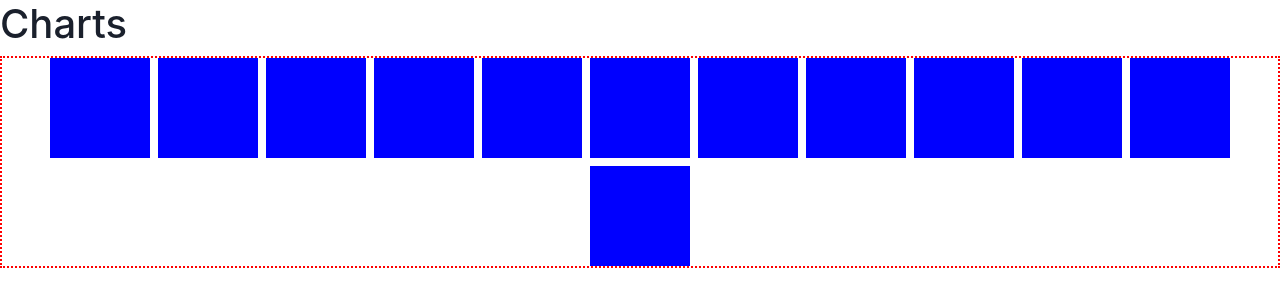
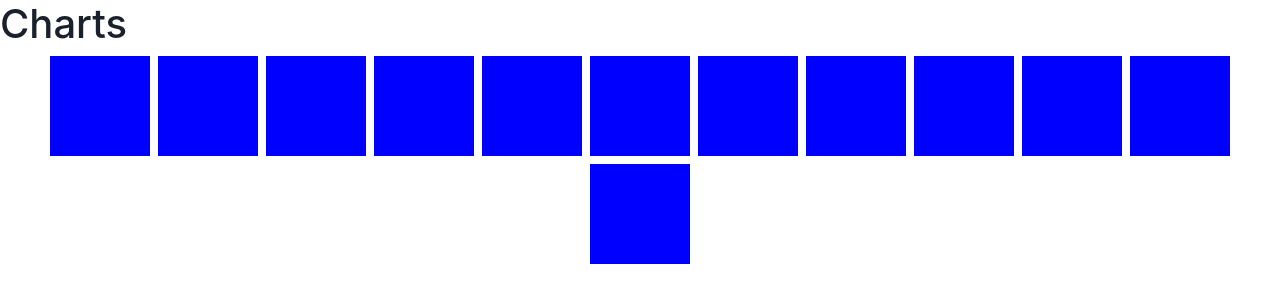
Before and after one commit to devonfox/frontend-final-project, a Next.js app: page /tests/grid in a window 1280 px wide. Shown: the top 306 px of the page. Built offline with nearby package versions, Linux system fonts and the light colour scheme.

Commit message:
remove red border

```diff
--- a/src/components/contentGrid/contentGrid.tsx
+++ b/src/components/contentGrid/contentGrid.tsx
@@ -8,9 +8,6 @@ const ContentGrid = ({myCharts}: {myCharts: chartListType}) => {
             gap={myCharts.gap}
             flexWrap={'wrap'}
             flexDirection={'row'}
-            borderStyle={'dotted'}
-            borderWidth={'2px'}
-            borderColor={'red'}
             justify={'center'}>
                   {myCharts.stockCharts.map((stockChart: chartType) => (
                         <Box w={'fit-content'} h={'fit-content'} key={stockChart.id}>
```
